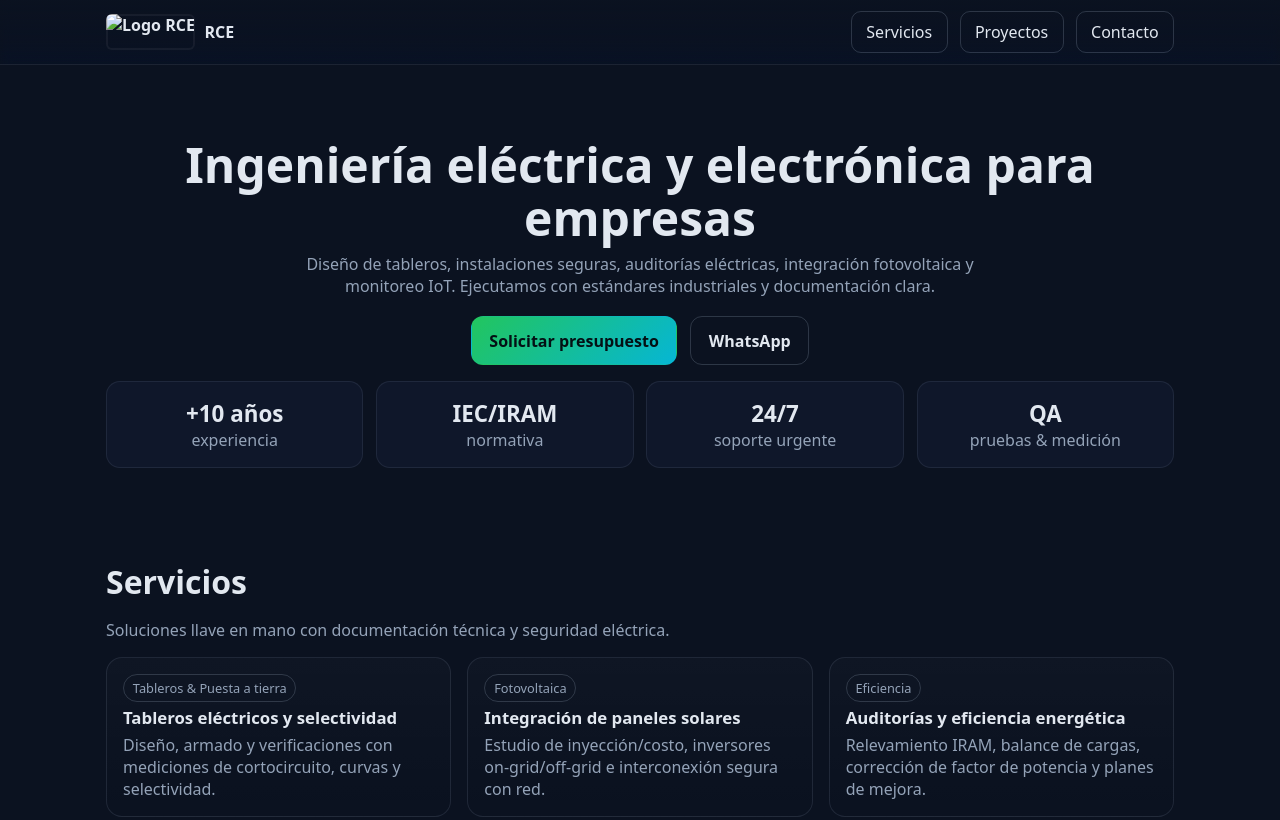
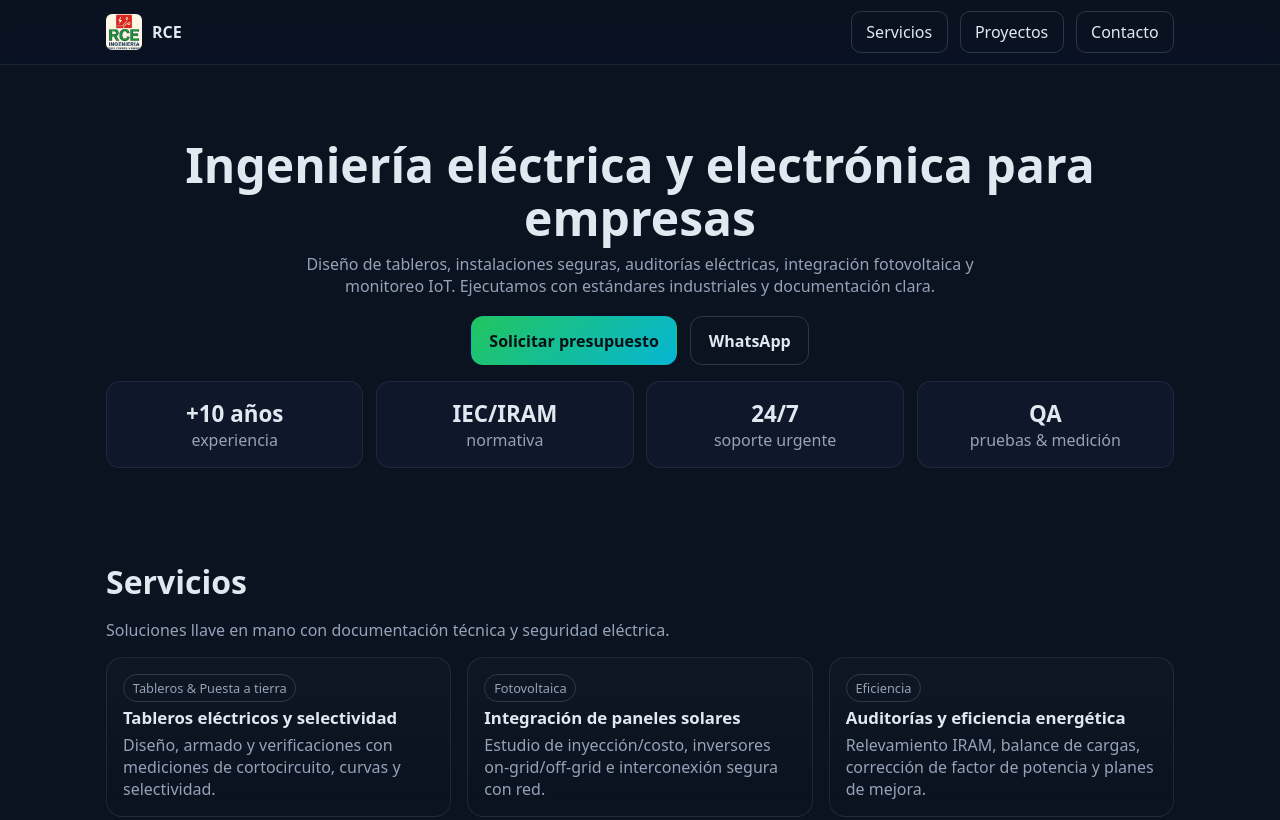
Before and after one commit to LautaroIbanez/rce_page_test, a plain HTML site: page index.html in a window 1280 px wide. Shown: the top 820 px of the page. Drawn offline with Linux system fonts and the light colour scheme.

Commit message:
Update index.html
rce-logo.png line

```diff
--- a/index.html
+++ b/index.html
@@ -74,7 +74,7 @@
   <header>
     <div class="container nav">
       <div class="brand">
-        <img class="logo-img" src="ac84ccdf-2f2a-4bf3-9eef-717435152d2e.png" alt="Logo RCE" />
+        <img class="logo-img" src="rce-logo.png" alt="Logo RCE" />
         <a href="#inicio" aria-label="Ir a inicio">RCE</a>
       </div>
       <nav class="row" aria-label="Principal">
```
